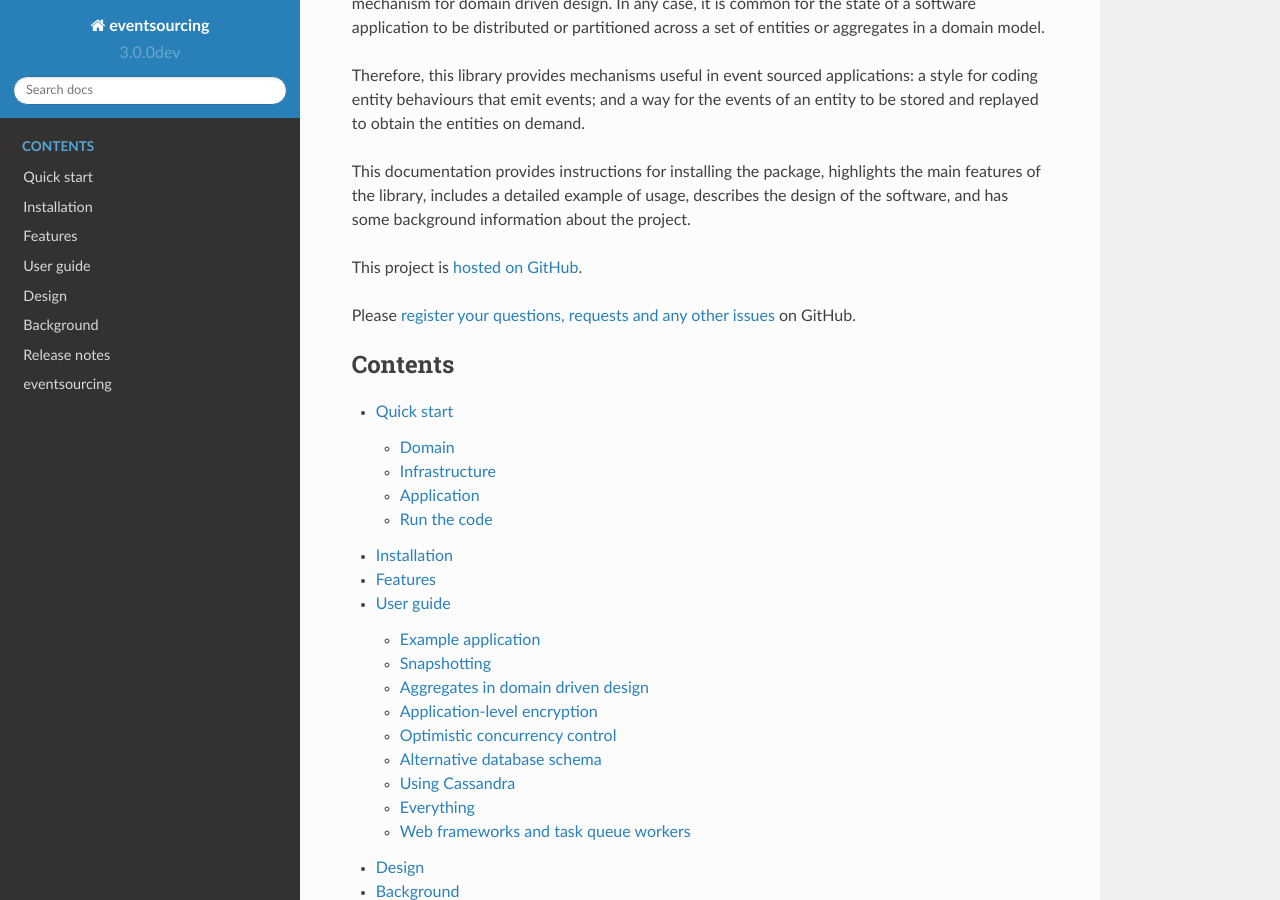
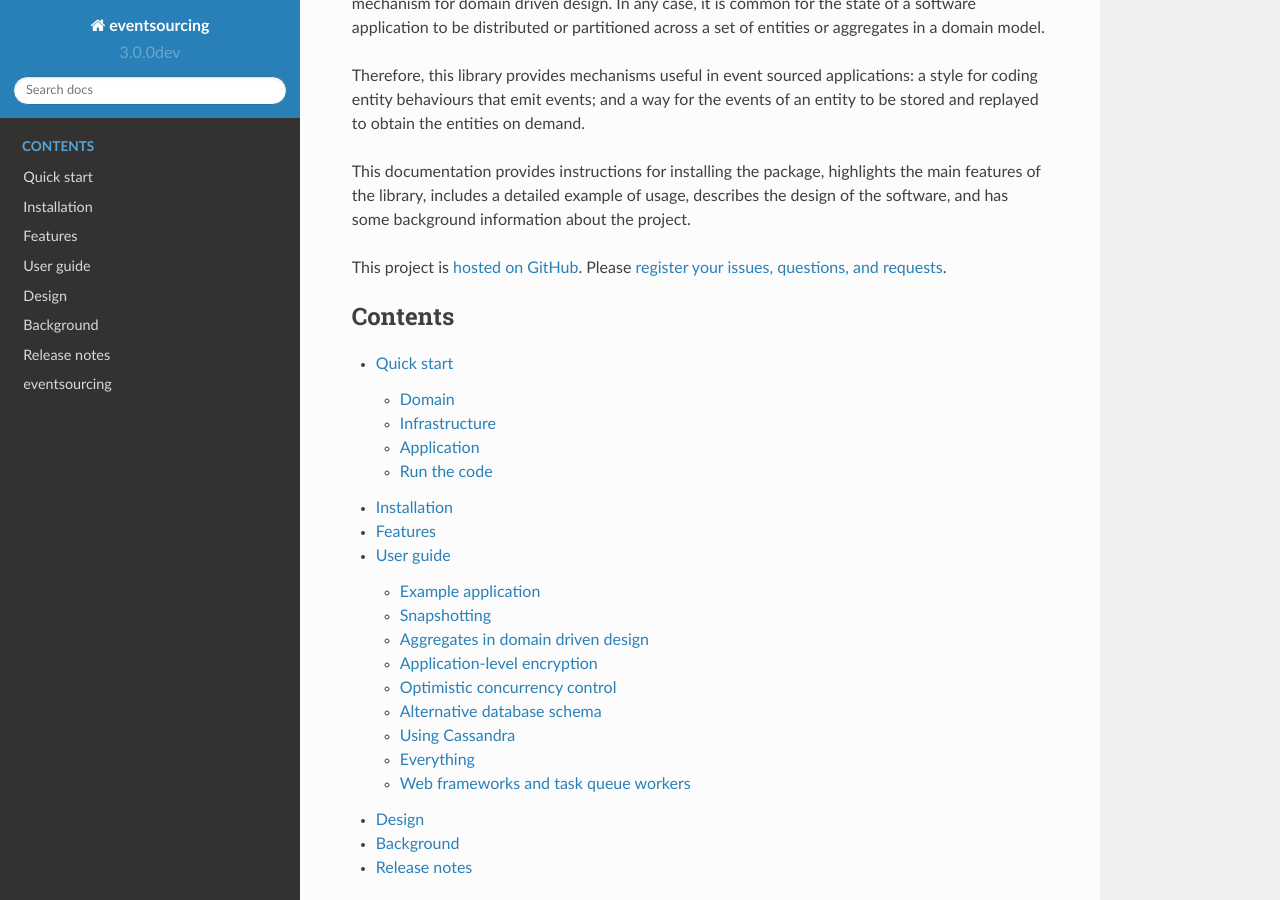
Before and after one commit to pyeventsourcing/eventsourcing, a Sphinx documentation site: the page built from docs/index.rst, in a window 1280 px wide and 900 px high, scrolled down 320 px. Built offline with Sphinx 7.4.7 and the Read the Docs theme 2.0.0, drawn with Linux system fonts in a browser that asks for light colours.

Commit message:
Adjusted links to GitHub.

```diff
--- a/docs/index.rst
+++ b/docs/index.rst
@@ -22,9 +22,8 @@ the library, includes a detailed example of usage, describes the design of the s
 some background information about the project.
 
 This project is `hosted on GitHub <https://github.com/johnbywater/eventsourcing>`__.
-
-Please `register your questions, requests and any other issues
-<https://github.com/johnbywater/eventsourcing/issues>`__ on GitHub.
+Please `register your issues, questions, and requests
+<https://github.com/johnbywater/eventsourcing/issues>`__.
 
 
 .. toctree::
```
Also changed, not shown: README.md (+1 -3 lines).
